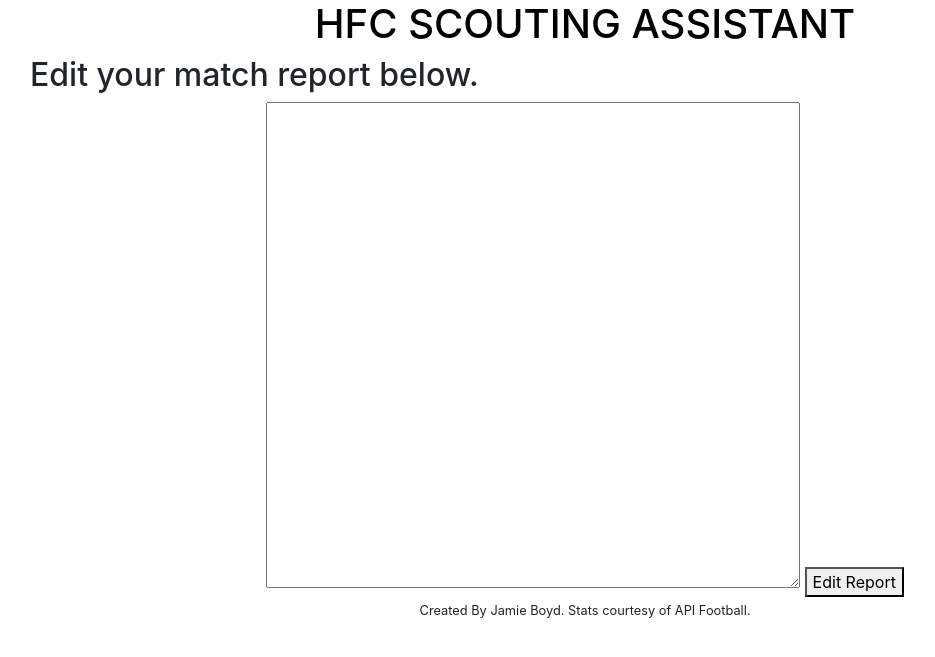
After one commit to jboyd8/milestone-project-3, a Flask app: template app/templates/editreport.html in a window 1280 px wide. The commit adds this page. Shown: the top 657 px of the page, without its empty margins (55-990 px from the left). Run offline with Flask 2, Linux system fonts and the light colour scheme; the template is opened without the code that fills it, so the values that code supplies are empty; some libraries are stand-ins or nearby versions.

Commit message:
feat: added edit report functionality

```diff
--- a/app/routes.py
+++ b/app/routes.py
@@ -65,3 +65,9 @@ def submit_report(match_id):
         '$set': {'report':request.form.get('match_report')}
     })
     return redirect(url_for('index'))
+
+
+@app.route('/edit_report/<match_id>')
+def edit_report(match_id):
+    the_match = db.stats.find_one({'_id': ObjectId(match_id)})
+    return render_template('editreport.html', match=the_match, title='Edit Report')
--- /dev/null
+++ b/app/templates/editreport.html
@@ -0,0 +1,16 @@
+{% extends 'base.html' %}
+{% block content %}
+
+<div class="container">
+    <div class="row">
+        <div class="col-12">
+            <h2>Edit your match report below.</h2>
+            <form action="{{ url_for('submit_report', match_id=match._id) }}" method="POST" class="text-center">
+                <textarea name="match_report" id="" cols="50" rows="20">{{ match.report }}</textarea>
+                <button type="sumbmit">Edit Report</button>
+            </form>
+        </div>
+    </div>
+</div>
+
+{% endblock %}
--- a/app/templates/matchlist.html
+++ b/app/templates/matchlist.html
@@ -11,10 +11,10 @@
                     {{ match.homeTeam.logo }} {{ match.homeTeam.team_name }} {{ match.score.fulltime }} {{ match.awayTeam.team_name }} {{ match.awayTeam.logo }}
                     {{ match.venue }} {{ match.event_date }}  {{ match.league.name }}
                     {% if match.report %}
-                    <button type="button" class="btn btn-primary"> <a href=""></a> Edit Report</button>
-                    <button type="button" class="btn btn-danger"> <a href=""></a> Delete Report</button>
+                    <button type="button" class="btn btn-primary"><a href="{{ url_for('edit_report', match_id=match._id) }}">Edit Report</a></button>
+                    <button type="button" class="btn btn-danger"> <a href="">Delete Report</a></button>
                     {% else %}
-                    <button type="button" class="btn btn-success"> <a href="{{ url_for('create_report', match_id=match._id) }}">Create Report</a></button>
+                    <button type="button" class="btn btn-success"><a href="{{ url_for('create_report', match_id=match._id) }}">Create Report</a></button>
                     {% endif %}
                 </div>
             </div>
```
